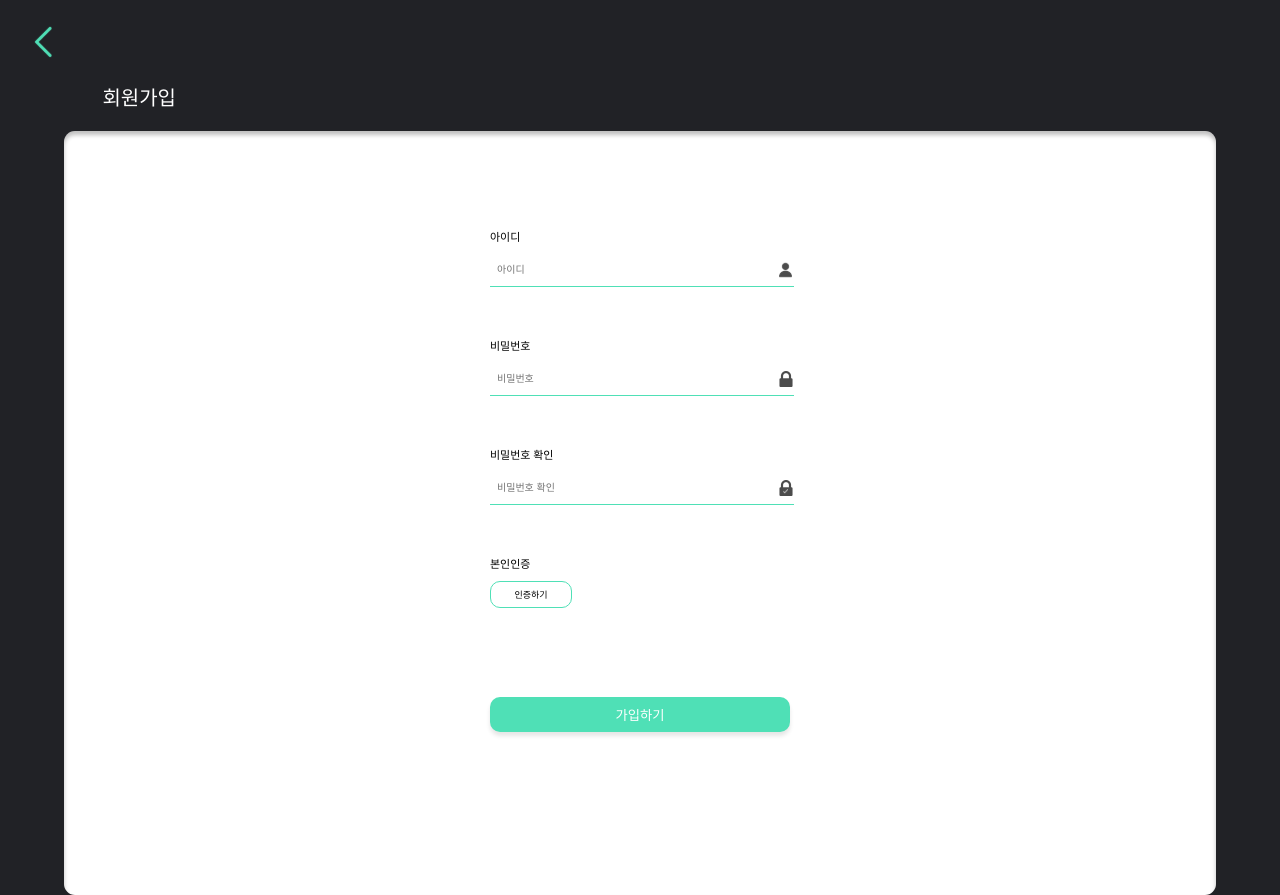
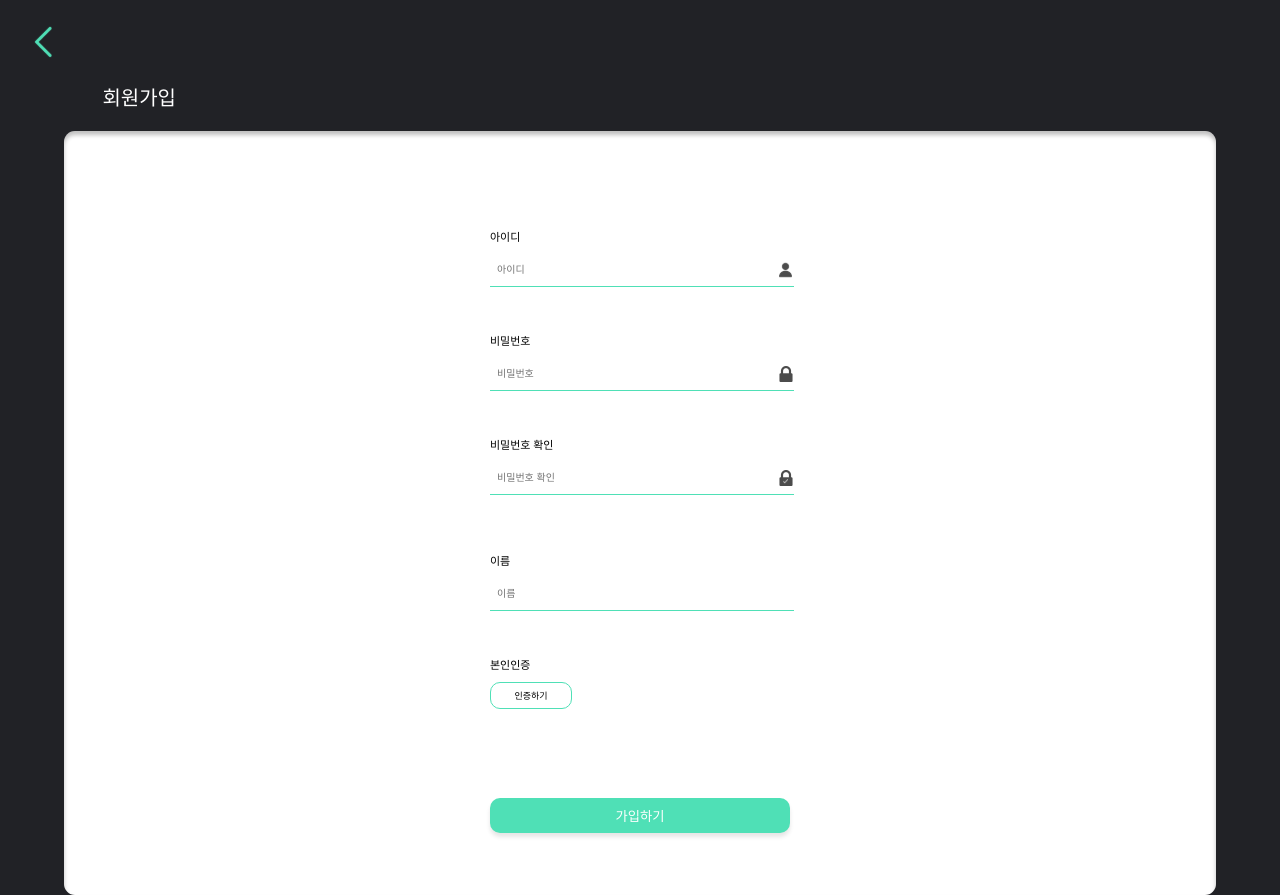
Before and after one commit to NNAERYEOK/NNY-Front, a React (Create React App) app: page /register in a window 1280 px wide. Built offline with nearby package versions, Linux system fonts and the light colour scheme.

Commit message:
feat: 회원가입완료, 비밀번호확인

```diff
--- a/src/components/Button.js
+++ b/src/components/Button.js
@@ -2,7 +2,7 @@ import React from "react";
 import styled from "styled-components";
 
 const Button = ({ children }) => {
-  return <ButtonBlock>{children} </ButtonBlock>;
+  return <ButtonBlock type="submit">{children}</ButtonBlock>;
 };
 
 const ButtonBlock = styled.button`
--- a/src/pages/Main/RegisterPage.js
+++ b/src/pages/Main/RegisterPage.js
@@ -1,62 +1,125 @@
-import React, { useEffect, useState } from "react";
+import React, { useRef, useState, useEffect } from "react";
 import styled, { createGlobalStyle } from "styled-components";
+import { Link } from "react-router-dom";
+
 import Button from "../../components/Button";
 import BackBtn from "../../components/BackBtn";
 
 import loginImage from "../../image/login.svg";
 import pwImage from "../../image/pw.svg";
 import pwCImage from "../../image/repw.svg";
+import Logo from "../../image/logo.svg";
 
 const RegisterPage = () => {
+  //이름, 비밀번호, 비밀번호확인, 이름
   const [id, setId] = useState("");
-  const [password, setPassword] = useState("");
-  const [confirmPassword, setConfirmPassword] = useState("");
+  const [pwd, setPwd] = useState("");
+  const [matchPwd, setMatchPwd] = useState("");
+  const [name, setName] = useState("");
 
-  const onNameHandler = event => {
-    setName(event.currentTarget.value);
-  };
-  const onPasswordHandler = event => {
-    setPassword(event.currentTarget.value);
+  //비밀번호 확인
+  if (pwd !== matchPwd) {
+    var checkPassword = "비밀번호가 일치하지 않습니다.";
+  } else {
+    checkPassword = "";
+  }
+
+  //회원가입 성공
+  const [success, setSuccess] = useState(false);
+
+  const handleSubmit = async e => {
+    e.preventDefault();
+    if (matchPwd != pwd) {
+      return;
+    }
+    console.log(id, pwd, name);
+    setSuccess(true);
   };
 
-  const onConfirmPasswordHandler = event => {
-    setConfirmPassword(event.currentTarget.value);
-  };
-
-  const onSubmit = event => {
-    event.preventDefault();
-    if (password !== confirmPassword) {
-      return alert("비밀번호와 비밀번호확인은 같아야 합니다.");
-    }
-  };
   return (
     <>
       <Background />
       <BackBtn />
       <Title>회원가입</Title>
-      <FormField>
+
+      {success ? (
+        <SignupModal>
+          <h2>회원가입이 완료되었습니다!</h2>
+          <LogoIcon src={Logo} />
+          <Link to="/login" style={{ textDecoration: "none" }}>
+            <Button>로그인하러가기</Button>
+          </Link>
+        </SignupModal>
+      ) : (
+        <FormField onSubmit={handleSubmit}>
           <div>
             <Label>아이디</Label>
-          <input id="idInput" placeholder="아이디" type="login" />
+            <input
+              id="idInput"
+              placeholder="아이디"
+              type="text"
+              autoComplete="off"
+              onChange={e => setId(e.target.value)}
+              value={id}
+              required
+            />
           </div>
           <div>
             <Label>비밀번호</Label>
-          <input id="pwInput" placeholder="비밀번호" type="password" />
+            <input
+              type="password"
+              placeholder="비밀번호"
+              id="password"
+              onChange={e => setPwd(e.target.value)}
+              value={pwd}
+              required
+            />
+          </div>
+          <div className="matchPwDiv">
+            <Label>비밀번호 확인</Label>
+            <input
+              type="password"
+              placeholder="비밀번호 확인"
+              id="confirm_pwd"
+              onChange={e => setMatchPwd(e.target.value)}
+              value={matchPwd}
+              required
+            />
+            <p id="confirmnote">{checkPassword}&nbsp;</p>
           </div>
           <div>
-          <Label>비밀번호 확인</Label>
-          <input id="RepwInput" placeholder="비밀번호 확인" type="password" />
+            <Label>이름</Label>
+            <input
+              type="text"
+              placeholder="이름"
+              id="name"
+              onChange={e => setName(e.target.value)}
+              value={name}
+              required
+            />
           </div>
           <div>
             <Label>본인인증</Label>
             <button id="self">인증하기</button>
           </div>
-        <Button onClick={onSubmit}>가입하기</Button>
+          <Button>가입하기</Button>
         </FormField>
+      )}
     </>
   );
 };
 export default RegisterPage;
+
+const SignupModal = styled.div`
+  background: #ffffff;
+  box-shadow: inset 0px 4px 4px rgba(0, 0, 0, 0.25);
+  border-radius: 11px;
+  width: 78%;
+  margin: 0 auto;
+  padding: 6%;
+  height: 610px;
+  text-align: center;
+`;
 
 const Background = createGlobalStyle`
   body {
@@ -76,7 +139,7 @@ const Label = styled.p`
   margin-bottom: 10px;
 `;
 
-const FormField = styled.div`
+const FormField = styled.form`
   background: #ffffff;
   box-shadow: inset 0px 4px 4px rgba(0, 0, 0, 0.25);
   border-radius: 11px;
@@ -88,7 +151,10 @@ const FormField = styled.div`
     width: 75%;
     max-width: 300px;
     margin: auto;
-    margin-bottom: 50px;
+    margin-bottom: 45px;
+  }
+  .matchPwDiv {
+    margin-bottom: 30px;
   }
   input {
     display: block;
@@ -101,17 +167,18 @@ const FormField = styled.div`
     font-size: 10px;
     text-indent: 5px;
   }
+
   #idInput:placeholder-shown {
     background-image: url(${loginImage});
     background-repeat: no-repeat;
     background-position: right;
   }
-  #pwInput:placeholder-shown {
+  #password:placeholder-shown {
     background-image: url(${pwImage});
     background-repeat: no-repeat;
     background-position: right;
   }
-  #RepwInput:placeholder-shown {
+  #confirm_pwd:placeholder-shown {
     background-image: url(${pwCImage});
     background-repeat: no-repeat;
     background-position: right;
@@ -125,4 +192,12 @@ const FormField = styled.div`
     font-size: 9px;
     cursor: pointer;
   }
+  #confirmnote {
+    color: red;
+    font-size: 12px;
+  }
 `;
+const LogoIcon = styled.img`
+  display: block;
+  margin: 40px auto 0px;
+`;
```
Lines whose indentation alone changed are shown as unchanged.
